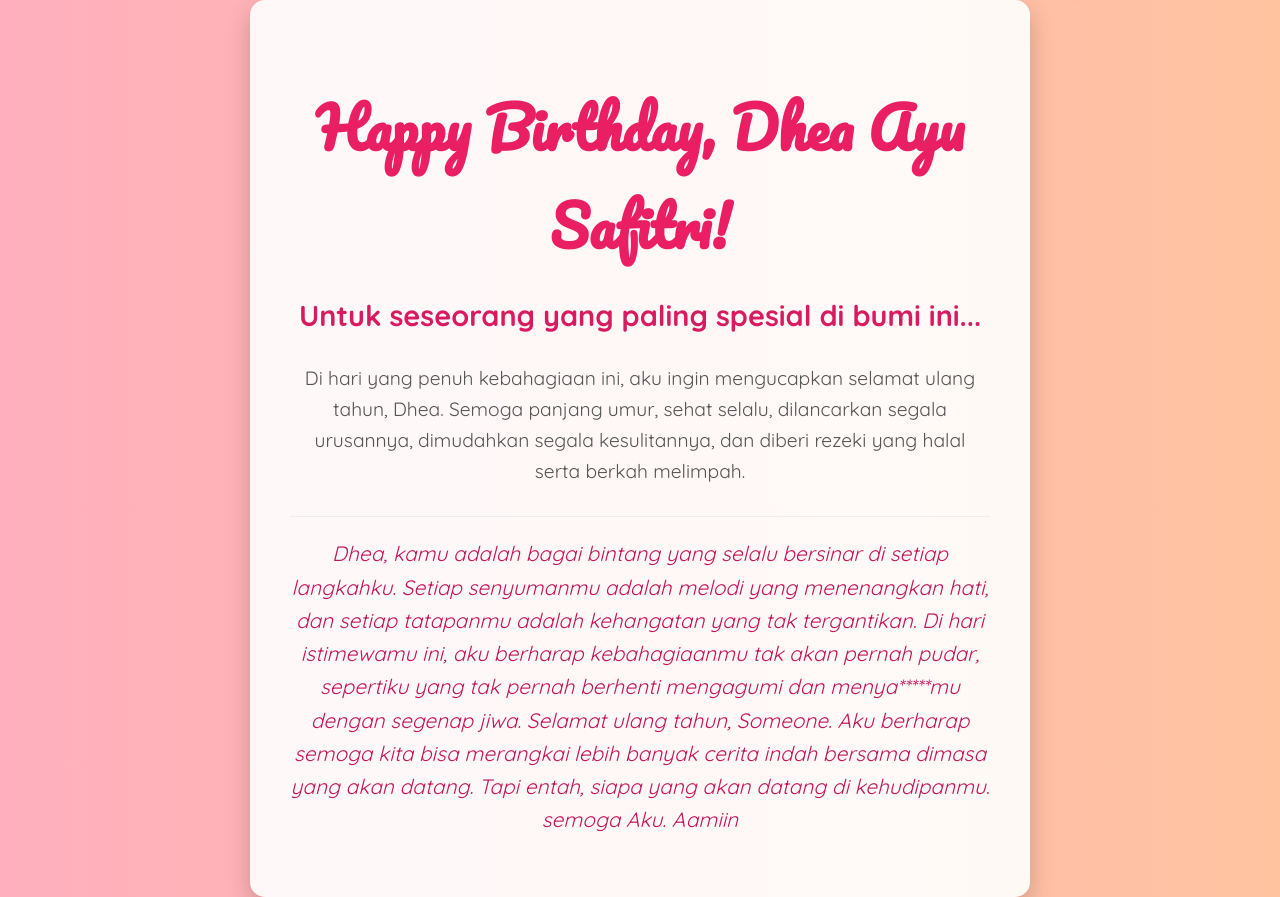
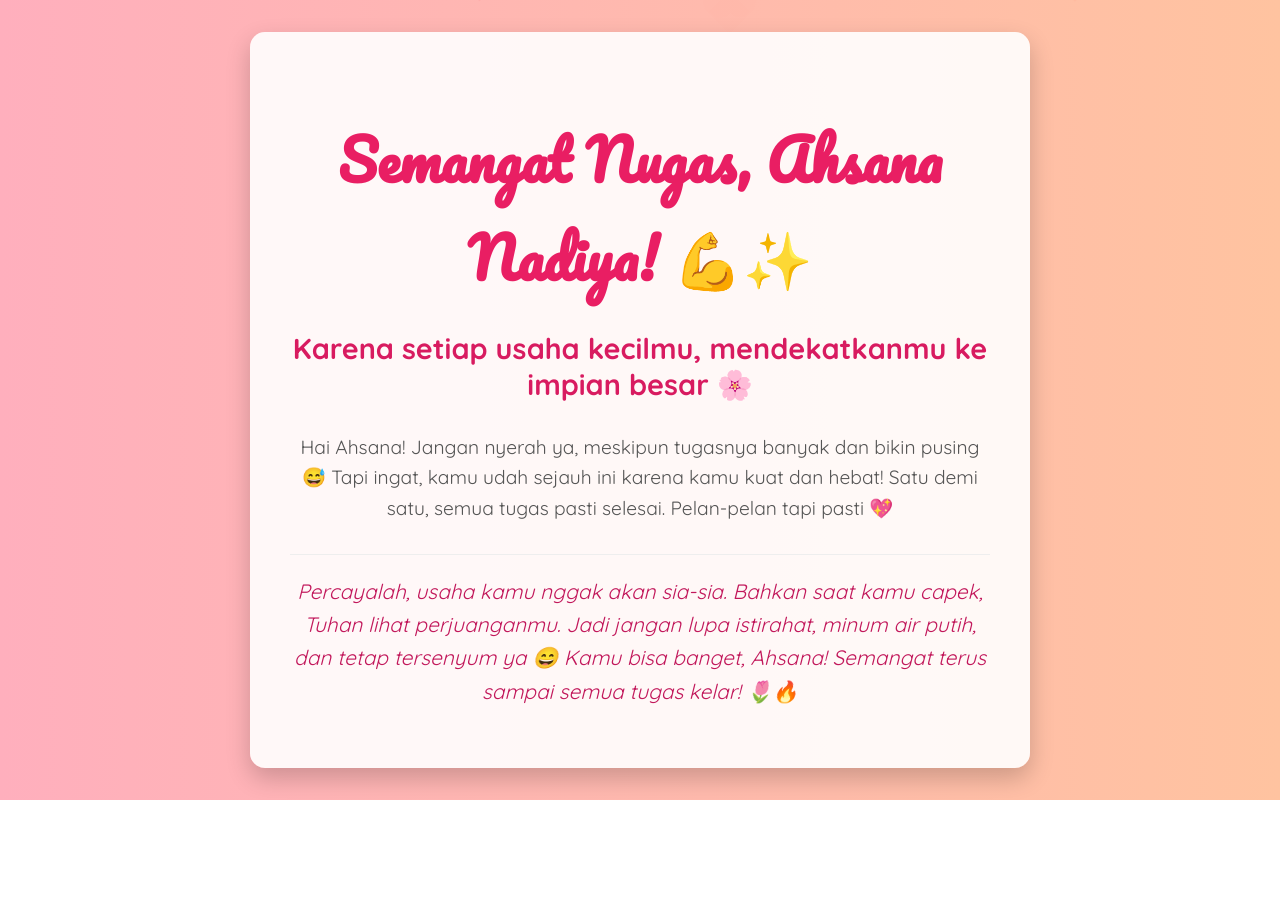
Before and after one commit to ardiemen/aetech, a plain HTML site: page nadiya.html in a window 1280 px wide. After the commit the page ends 800 px from the top, so only its background shows below. Drawn offline with Linux system fonts and the light colour scheme.

```diff
--- a/nadiya.html
+++ b/nadiya.html
@@ -129,15 +129,18 @@
 <body>
     <div class="hearts"></div>
     <div class="container">
-        <h1>Happy Birthday, Dhea Ayu Safitri!</h1>
-        <h2>Untuk seseorang yang paling spesial di bumi ini...</h2>
+        <h1>Semangat Nugas, Ahsana Nadiya! 💪✨</h1>
+        <h2>Karena setiap usaha kecilmu, mendekatkanmu ke impian besar 🌸</h2>
         <p>
-            Di hari yang penuh kebahagiaan ini, aku ingin mengucapkan selamat ulang tahun, Dhea.
-            Semoga panjang umur, sehat selalu, dilancarkan segala urusannya, dimudahkan segala kesulitannya,
-            dan diberi rezeki yang halal serta berkah melimpah.
+            Hai Ahsana! Jangan nyerah ya, meskipun tugasnya banyak dan bikin pusing 😅
+            Tapi ingat, kamu udah sejauh ini karena kamu kuat dan hebat!
+            Satu demi satu, semua tugas pasti selesai. Pelan-pelan tapi pasti 💖
         </p>
         <p class="romantic-message">
-            Dhea, kamu adalah bagai bintang yang selalu bersinar di setiap langkahku. Setiap senyumanmu adalah melodi yang menenangkan hati, dan setiap tatapanmu adalah kehangatan yang tak tergantikan. Di hari istimewamu ini, aku berharap kebahagiaanmu tak akan pernah pudar, sepertiku yang tak pernah berhenti mengagumi dan menya*****mu dengan segenap jiwa. Selamat ulang tahun, Someone. Aku berharap semoga kita bisa merangkai lebih banyak cerita indah bersama dimasa yang akan datang. Tapi entah, siapa yang akan datang di kehudipanmu. semoga Aku. Aamiin
+            Percayalah, usaha kamu nggak akan sia-sia.
+            Bahkan saat kamu capek, Tuhan lihat perjuanganmu.
+            Jadi jangan lupa istirahat, minum air putih, dan tetap tersenyum ya 😄
+            Kamu bisa banget, Ahsana! Semangat terus sampai semua tugas kelar! 🌷🔥
         </p>
     </div>
 
```
